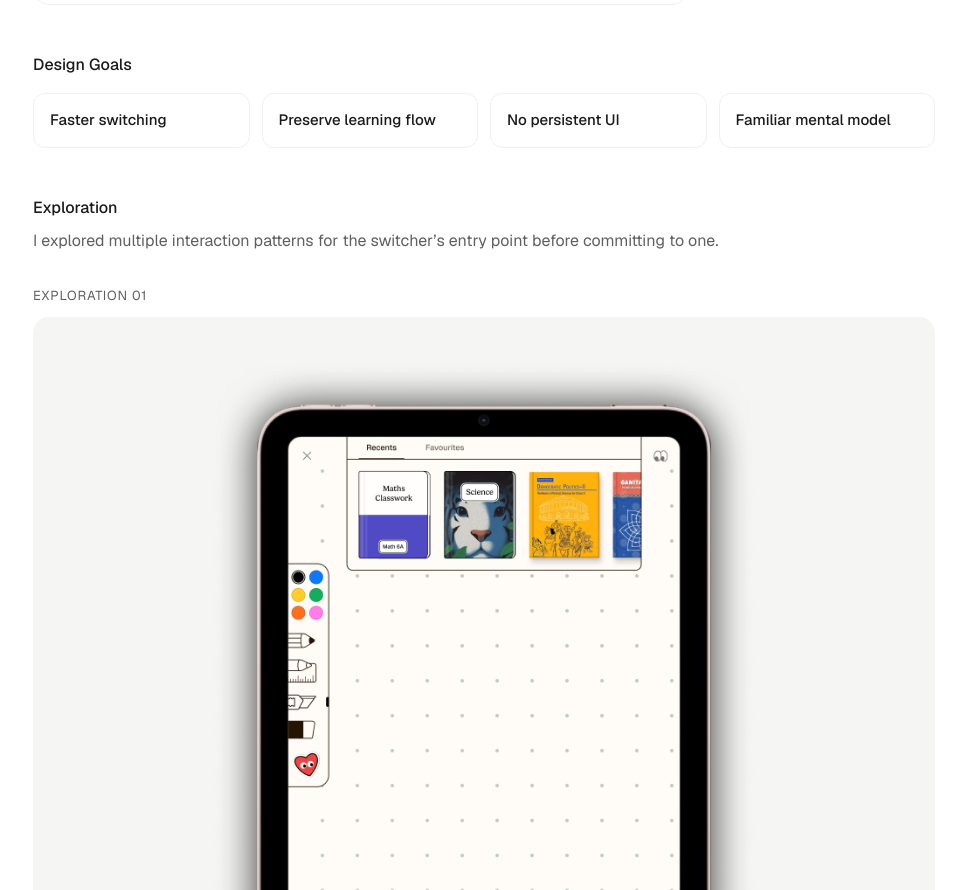
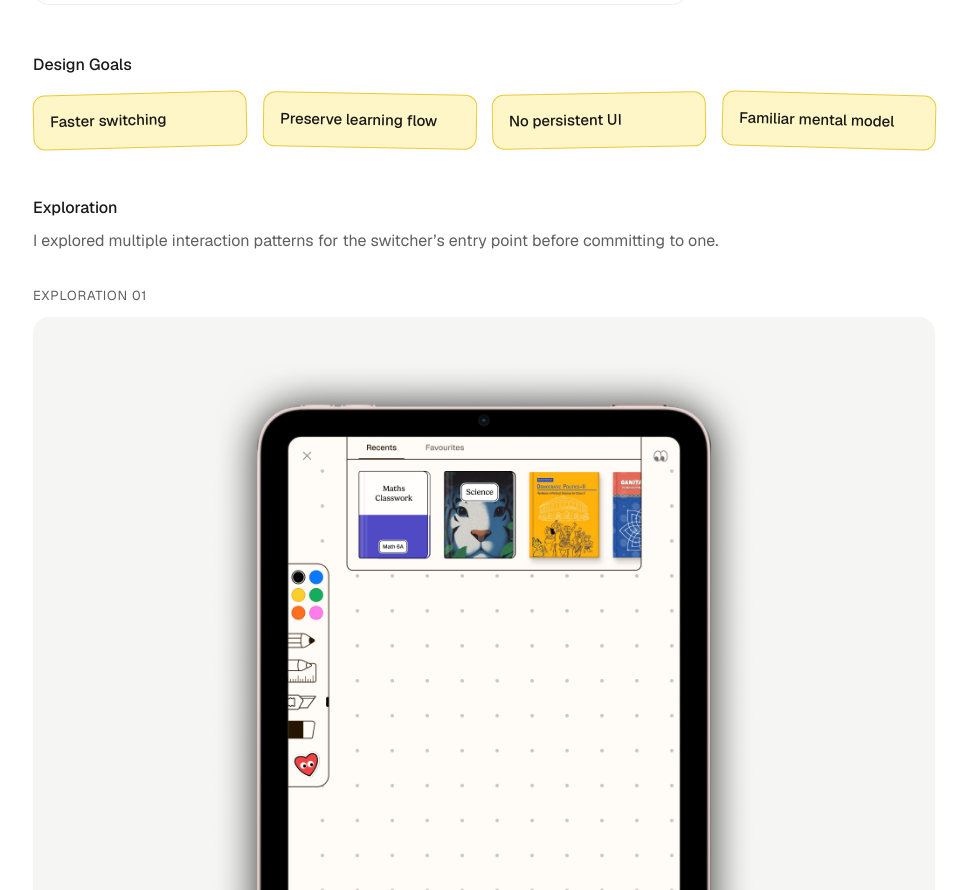
Before and after one commit to aditishinde304/my-portfolio, a Next.js app: page /work/superrbook in a window 1280 px wide. Shown: the part 2855-3745 px from the top of the page, without its empty margins (272-1240 px from the left). Built offline with nearby package versions, Linux system fonts and the light colour scheme; a web font is replaced by a local one.

Commit message:
Restyle Design Goals as yellow sticky-note cards
Yellow fill, darker yellow border, black text, slight alternating
tilt per card to match the sticky-note reference.

Co-Authored-By: Claude Sonnet 5 <noreply@anthropic.com>

```diff
--- a/app/work/superrbook/page.tsx
+++ b/app/work/superrbook/page.tsx
@@ -332,19 +332,23 @@ export default function SuperrbookCaseStudy() {
             {/* Design Goals */}
             <div>
               <p className="text-[16px] font-medium mb-4" style={{ color: "var(--foreground)" }}>Design Goals</p>
-              <div className="grid grid-cols-2 md:grid-cols-4 gap-3">
+              <div className="grid grid-cols-2 md:grid-cols-4 gap-4">
                 {[
-                  "Faster switching",
-                  "Preserve learning flow",
-                  "No persistent UI",
-                  "Familiar mental model",
+                  { text: "Faster switching", rotate: "-1.5deg" },
+                  { text: "Preserve learning flow", rotate: "1deg" },
+                  { text: "No persistent UI", rotate: "-1deg" },
+                  { text: "Familiar mental model", rotate: "1.5deg" },
                 ].map((goal) => (
                   <div
-                    key={goal}
+                    key={goal.text}
                     className="rounded-xl p-4"
-                    style={{ border: "1px solid var(--border)" }}
+                    style={{
+                      background: "#FFF6C7",
+                      border: "1.5px solid #E8C93A",
+                      transform: `rotate(${goal.rotate})`,
+                    }}
                   >
-                    <p className="text-[15px] font-medium leading-snug" style={{ color: "var(--foreground)" }}>{goal}</p>
+                    <p className="text-[15px] font-medium leading-snug" style={{ color: "#171717" }}>{goal.text}</p>
                   </div>
                 ))}
               </div>
```
